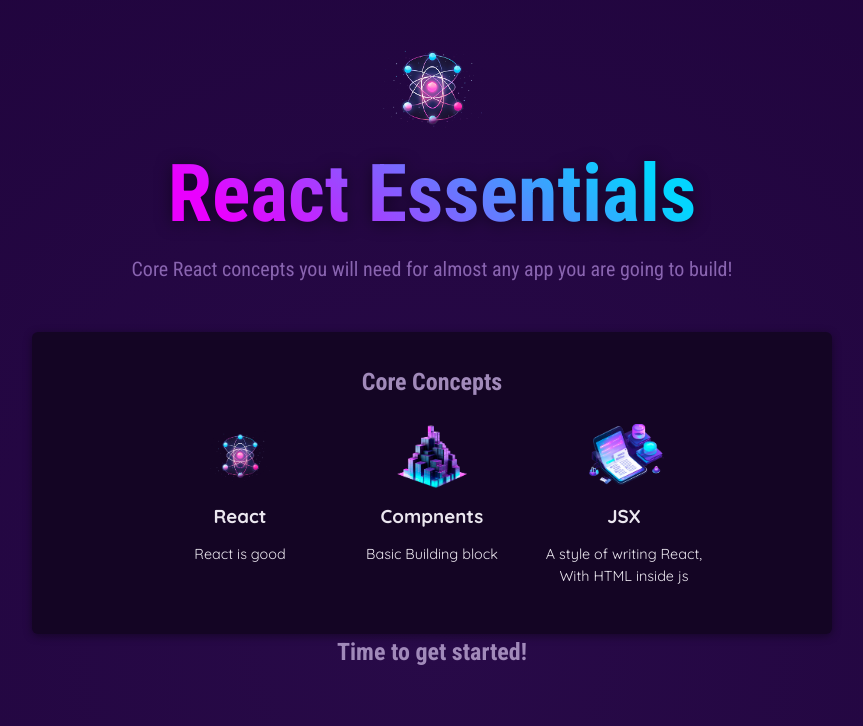
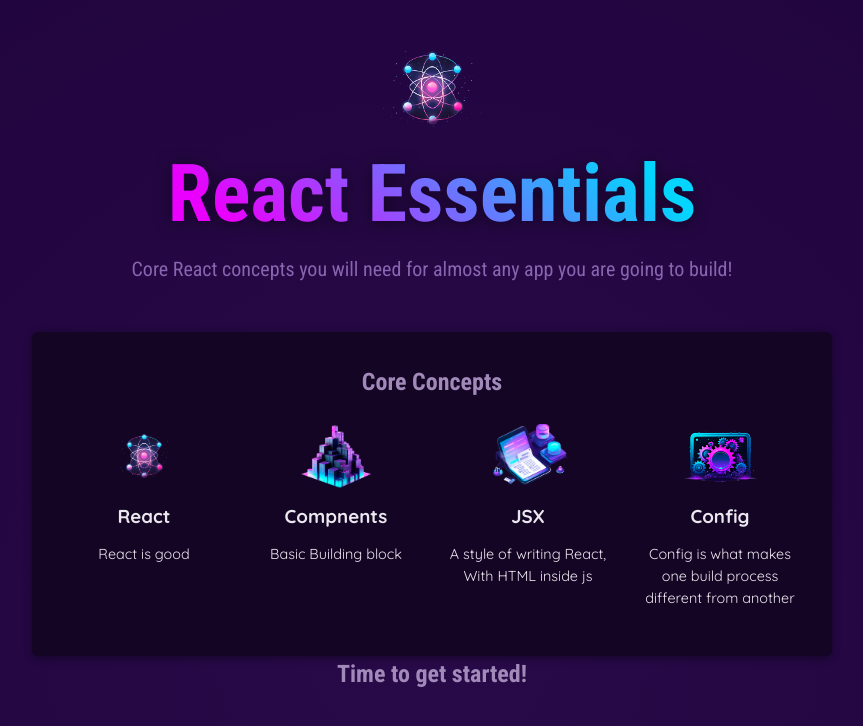
Before and after one commit to bhavukkalra/reactLandingPage, a React (Vite) app: page / in a window 1280 px wide. Shown: the top 726 px of the page, without its empty margins (208-1071 px from the left). Built offline with nearby package versions, Linux system fonts and the light colour scheme.

Commit message:
Add props destructuring, and short hand Component definations

```diff
--- a/src/App.jsx
+++ b/src/App.jsx
@@ -66,13 +66,26 @@
 
 */
 
+/*
+props could be destructured
 
- function CoreConcept(props) {
+props -- {
+  image: [],
+  title: [],
+  description: []
+
+}
+
+{image, title, description}
+
+*/
+
+ function CoreConcept({image, title, description}) {
    return (
      <li>
-       <img src={props.img} alt="Components image" />
-       <h3>{props.title}</h3>
-       <p>{props.description}</p>
+       <img src={image} alt="Components image" />
+       <h3>{title}</h3>
+       <p>{description}</p>
      </li>
    );
  }
@@ -87,22 +100,19 @@
           <h2>Core Concepts</h2>
 
           <ul>
-            <CoreConcept
-              title={CORE_CONCEPTS[0].title}
-              description={CORE_CONCEPTS[0].description}
-              img={CORE_CONCEPTS[0].image}
+            <CoreConcept {...CORE_CONCEPTS[0]}
+            />
+
+            <CoreConcept {...CORE_CONCEPTS[1]}
+            />
+
+<CoreConcept {...CORE_CONCEPTS[2]}
             />
 
             <CoreConcept
-              title={CORE_CONCEPTS[1].title}
-              description={CORE_CONCEPTS[1].description}
-              img={CORE_CONCEPTS[1].image}
-            />
-
-            <CoreConcept
-              title={CORE_CONCEPTS[2].title}
-              description={CORE_CONCEPTS[2].description}
-              img={CORE_CONCEPTS[2].image}
+              title={CORE_CONCEPTS[3].title}
+              description={CORE_CONCEPTS[3].description}
+              image={CORE_CONCEPTS[3].image}
             />
           </ul>
         </section>
--- a/src/data.js
+++ b/src/data.js
@@ -2,34 +2,31 @@
 Q/A importing an Image file to react project, Handled by the build process
 */
 
-import reactImg from './assets/react-core-concepts.png';
-import componentsImg from './assets/components.png';
-import jsxImage from './assets/jsx-ui.png';
-
+import reactImg from "./assets/react-core-concepts.png";
+import componentsImg from "./assets/components.png";
+import jsxImage from "./assets/jsx-ui.png";
+import configImg from "./assets/config.png";
 
 export const CORE_CONCEPTS = [
   {
     image: reactImg,
     title: "React",
-        description: "React is good"
-
-
+    description: "React is good",
   },
   {
     image: componentsImg,
     title: "Compnents",
-        description: "Basic Building block"
-
-
-
+    description: "Basic Building block",
   },
   {
     image: jsxImage,
     title: "JSX",
-        description: "A style of writing React, With HTML inside js"
-
-    }
-
-
-
-]
+    description: "A style of writing React, With HTML inside js",
+  },
+  {
+    image: configImg,
+    title: "Config",
+    description:
+      "Config is what makes one build process different from another",
+  },
+];
```
Lines whose indentation alone changed are shown as unchanged.
